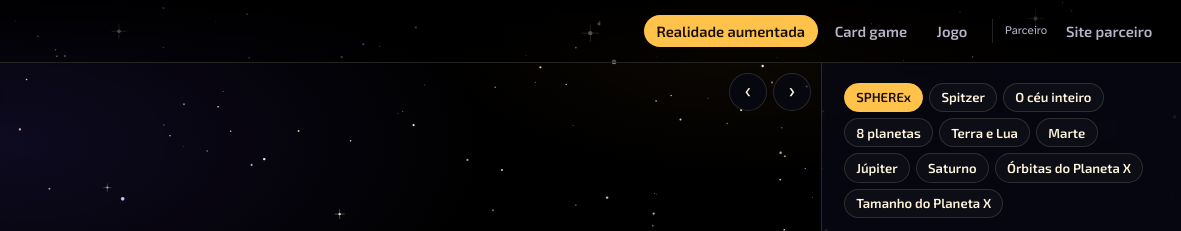
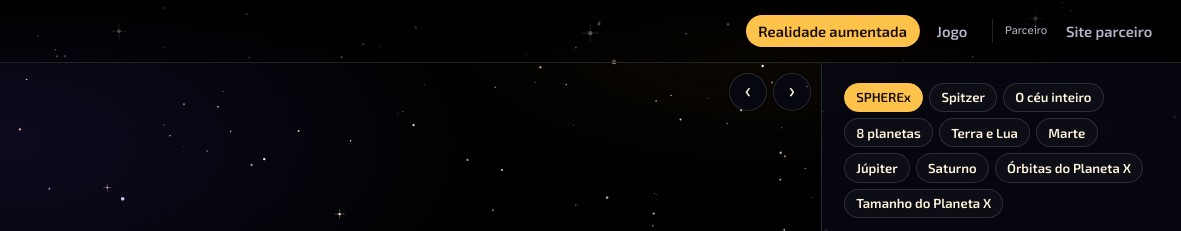
Before and after one commit to GioPerovano/astrobyte2, a plain HTML site: page ar/index.html in a window 1280 px wide. Shown: the top 231 px of the page, 99-1280 px from the left. Drawn offline with nearby package versions, Linux system fonts and the light colour scheme.

Commit message:
fix: removing card game

```diff
--- a/ar/index.html
+++ b/ar/index.html
@@ -155,7 +155,6 @@ button:focus-visible, a:focus-visible, summary:focus-visible{outline:3px solid v
   </button>
   <nav class="menu" id="menu" aria-label="Menu principal">
     <a href="./" aria-current="page">Realidade aumentada</a>
-    <a href="../cartas/">Card game</a>
     <a href="../jogo/">Jogo</a>
     <span class="sep" aria-hidden="true"></span>
     <!-- Espaço do site parceiro: troque o "#" pelo endereço e o texto pelo nome do site. -->
```
Also changed, not shown: cartas/index.html (+0 -1 lines), jogo/index.html (+0 -1 lines), 1 other file.
